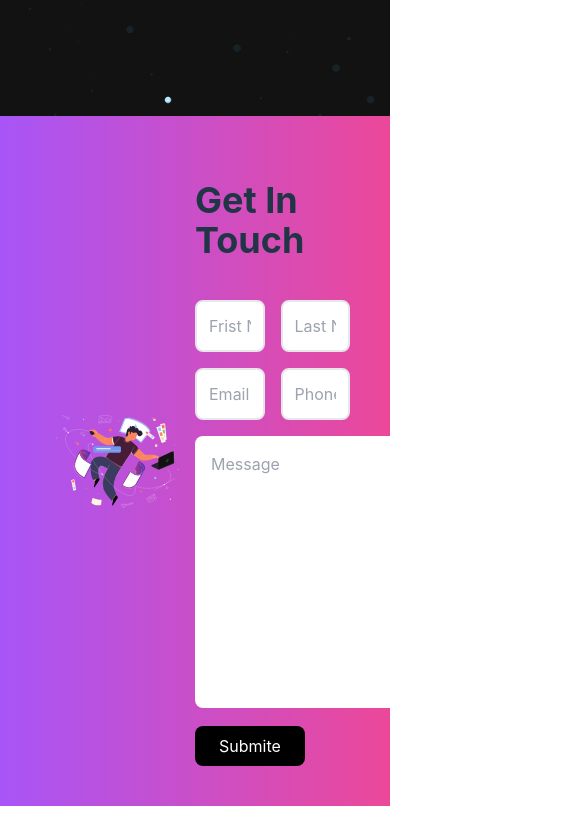
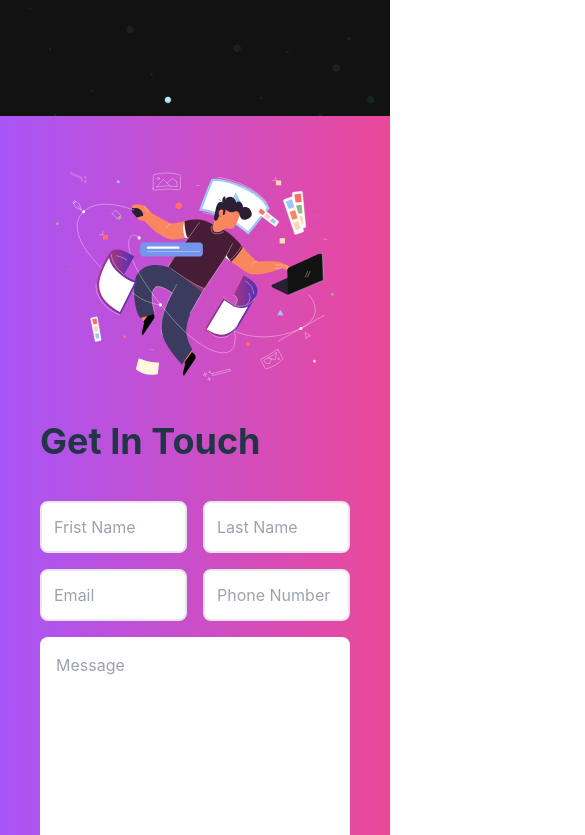
Before and after one commit to Flocky05/Logo, a React (Vite) app: page / in a window 390 px wide. Shown: the part 809-1644 px from the top of the page, 585 px wide, since content can reach past the window. Before the commit the page ends 1615 px from the top, so only its background shows below. Built offline with nearby package versions, Linux system fonts and the light colour scheme.

Commit message:
make responsive  get in section

```diff
--- a/src/Components/GetInTouch/GetInTouch.jsx
+++ b/src/Components/GetInTouch/GetInTouch.jsx
@@ -2,7 +2,7 @@ import img1 from "../../assets/images/contact-img.svg"
 
 const GetInTouch = () => {
     return (
-        <div className="grid grid-cols-2 items-center p-10 bg-gradient-to-r from-purple-500 to-pink-500">
+        <div className="grid grid-cols-1 lg:grid-cols-2 items-center p-10 bg-gradient-to-r from-purple-500 to-pink-500">
             <div>
                 <img className="p-4" src={img1} alt="" />
             </div>
@@ -14,7 +14,7 @@ const GetInTouch = () => {
                     <input type="text" placeholder="Email" className="border-2 rounded-lg p-3 bg-white" />
                     <input type="text" placeholder="Phone Number" className="border-2 rounded-lg p-3 bg-white" />
                 </div>
-                <textarea rows="10" cols="77" placeholder="Message" className="rounded-lg p-4 bg-white"></textarea>
+                <textarea rows="10" placeholder="Message" className="rounded-lg p-4 bg-white w-full"></textarea>
                 <button className="bg-black text-white px-6 py-2 rounded-lg hover:bg-orange-600 mt-3">Submite</button>
             </div>
         </div>
```
